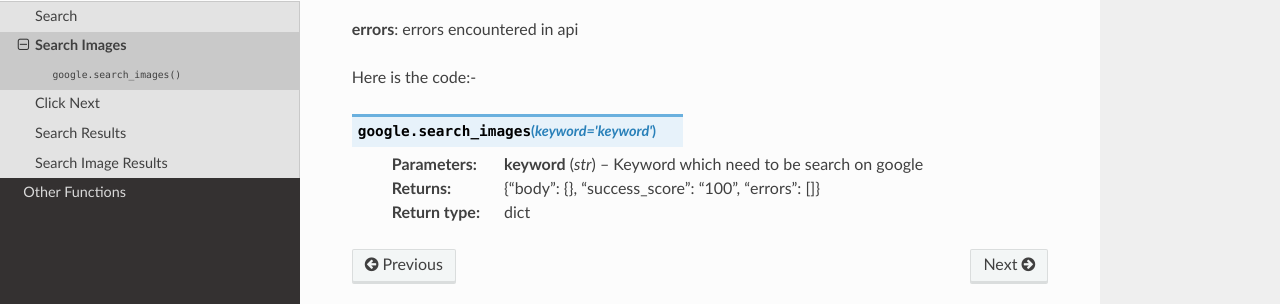
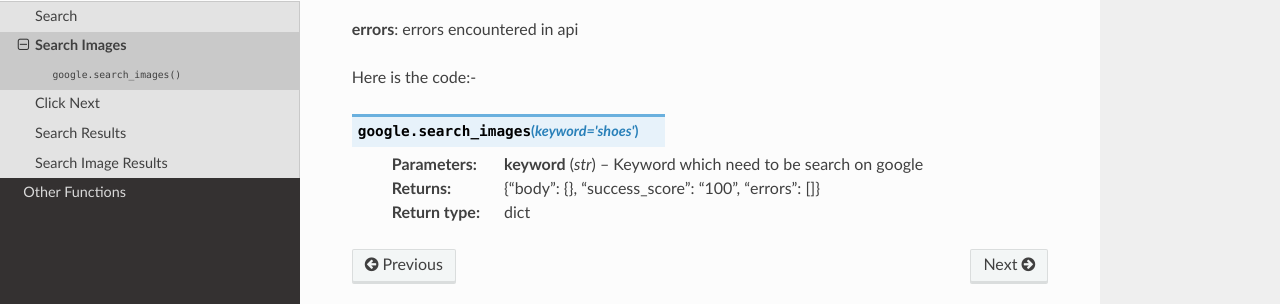
Before and after one commit to datakund/google-api-datakund, a Sphinx documentation site: the page built from Docs/source/search_images.rst, in a window 1280 px wide. Shown: the part 286-590 px from the top of the page. Built offline with Sphinx 7.4.7 and the Read the Docs theme 2.0.0, drawn with Linux system fonts in a browser that asks for light colours.

Commit message:
Update search_images.rst

```diff
--- a/Docs/source/search_images.rst
+++ b/Docs/source/search_images.rst
@@ -11,7 +11,7 @@
 
 Here is the code:-
 
-.. py:function:: google.search_images(keyword="keyword")
+.. py:function:: google.search_images(keyword="shoes")
 
 
    :param str keyword: Keyword which need to be search on google
```
